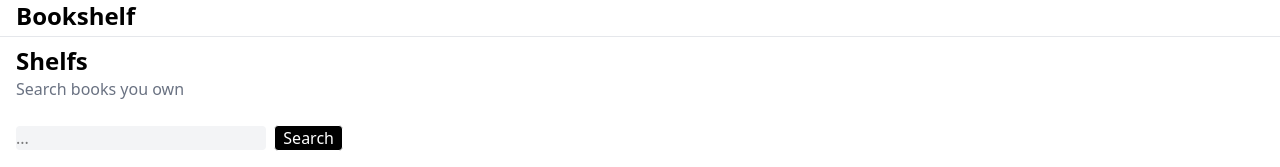
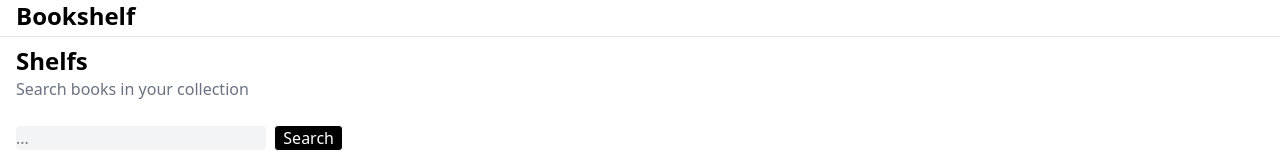
Before and after one commit to bostelk/Bookshelf, a Vue app in the folder mobile-app/: page /shelf in a window 1280 px wide. Shown: the top 167 px of the page. Built offline with nearby package versions, Linux system fonts and the light colour scheme; what onnxruntime-web would draw is missing.

Commit message:
Better copy

```diff
--- a/mobile-app/src/pages/Shelf.vue
+++ b/mobile-app/src/pages/Shelf.vue
@@ -1,6 +1,6 @@
 <template>
   <h1 class="text-2xl font-bold">Shelfs</h1>
-  <p class="text-gray-500">Search books you own</p>
+  <p class="text-gray-500">Search books in your collection</p>
   <br />
   <input type="text" placeholder="..." class="bg-gray-100 rounded" style="width: 250px" />
   &nbsp;<button
```
